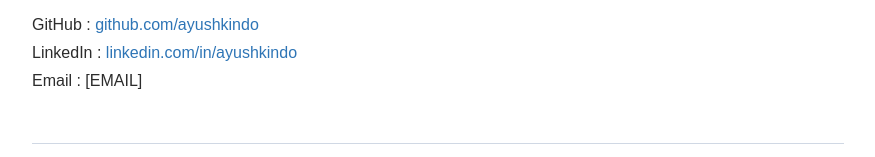
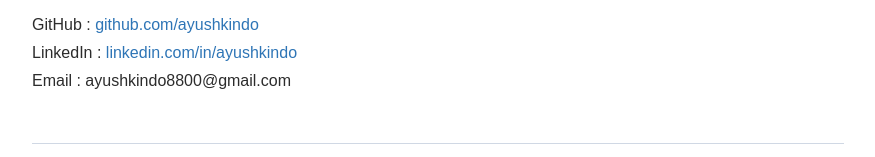
Before and after one commit to ayushkindo/developer-portfolio, a plain HTML site: page index.html in a window 1280 px wide. Shown: the part 1575-1732 px from the top of the page, without its empty margins (202-1077 px from the left). Drawn offline with Linux system fonts and the light colour scheme.

```diff
--- a/index.html
+++ b/index.html
@@ -106,7 +106,7 @@ Full details:
 <h2>Contact</h2>
 <p>GitHub : <a href="https://github.com/ayushkindo">github.com/ayushkindo</a></p>
 <p>LinkedIn : <a href="https://linkedin.com/in/ayushkindo">linkedin.com/in/ayushkindo</a></p>
-<p>Email : [EMAIL]</p>
+<p>Email : ayushkindo8800@gmail.com</p>
 <footer>
 Built with HTML &amp; CSS • Hosted on GitHub Pages • Updated November 2026
 </footer>
```
